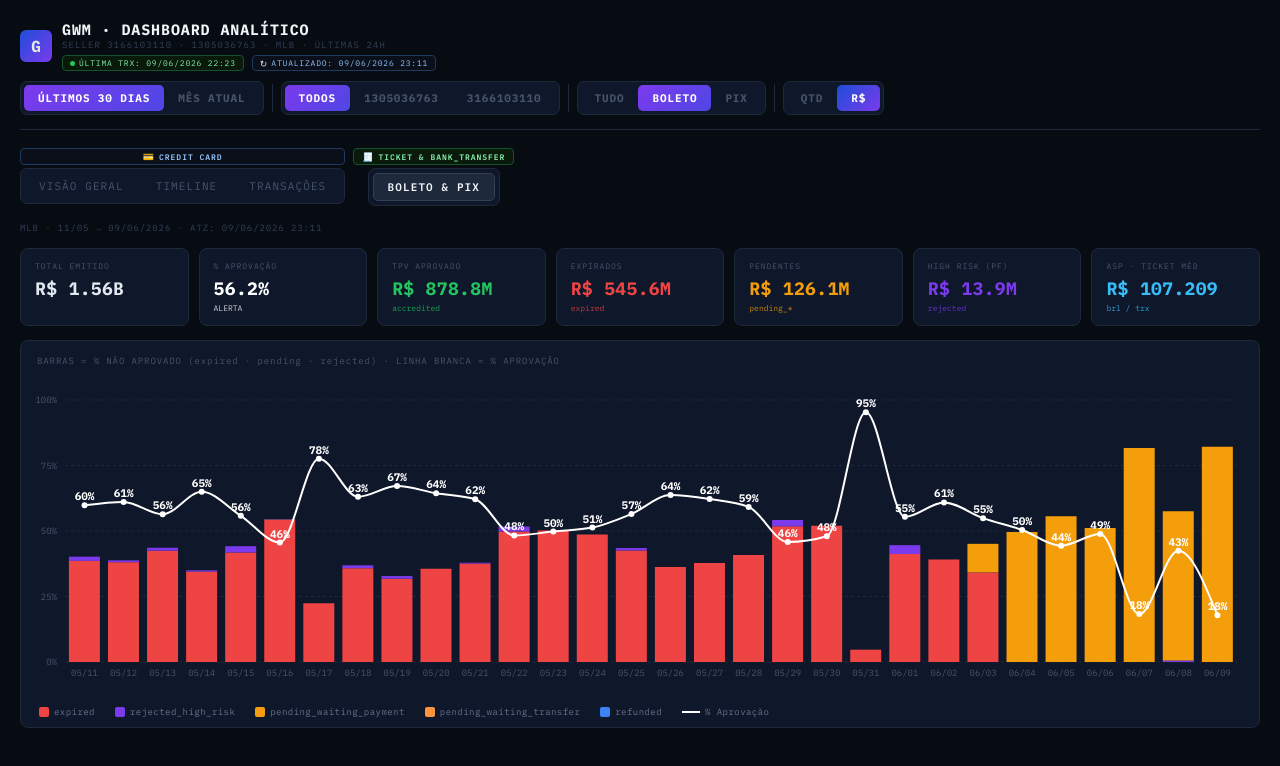
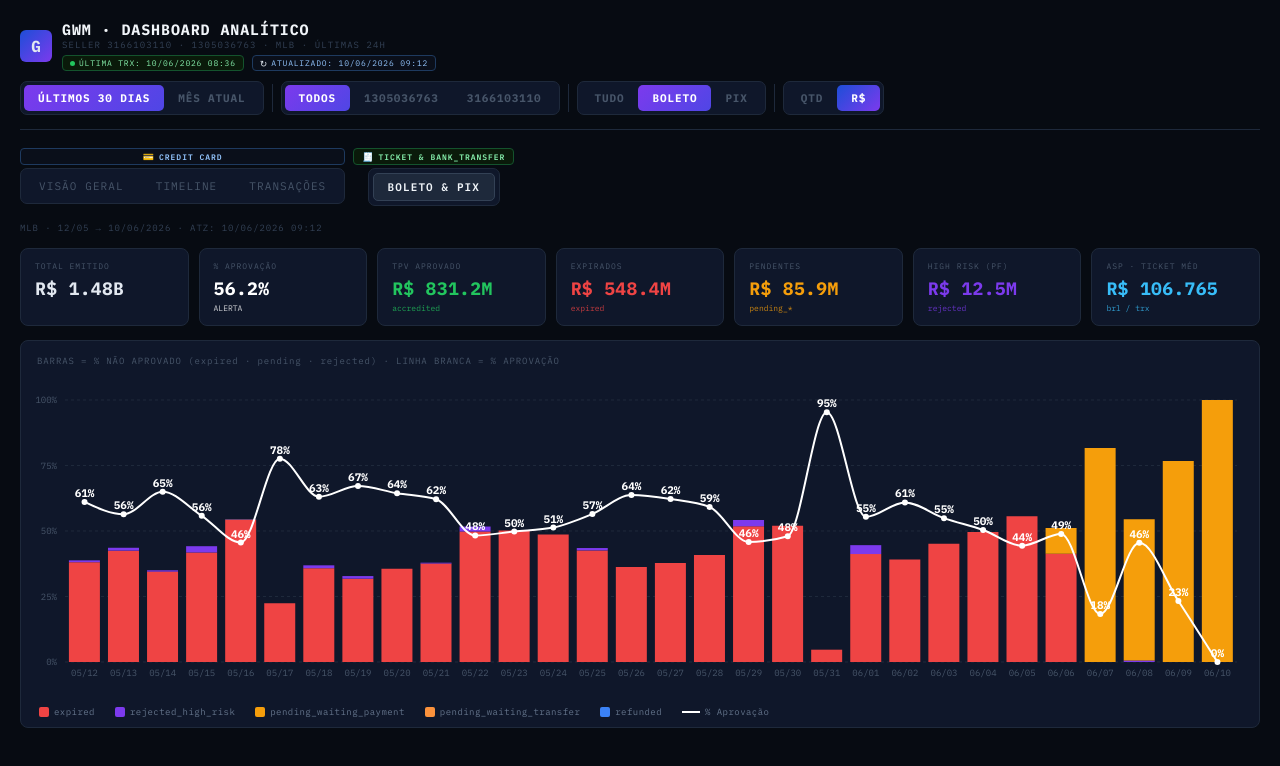
Before and after one commit to lucasmartinelli-code/gwm-dashboard, a React (Create React App) app: page / in a window 1280 px wide. Shown: the top 766 px of the page. Built offline with nearby package versions, Linux system fonts and the light colour scheme.

Commit message:
data: auto-update NRT 2026-06-10 09:11

```diff
--- a/src/GWMBoletoPixData.js
+++ b/src/GWMBoletoPixData.js
@@ -1,23 +1,9 @@
 // Gerado automaticamente — não editar manualmente
 // Fonte: BT_MP_PAY_PAYMENTS_NRT | MLB | não-cartão | sellers GWM
 // Período: últimos 30 dias
-export const BP_UPDATED = "09/06/2026 23:11";
+export const BP_UPDATED = "10/06/2026 09:12";
 
 export const RAW_BP = [
-  {f:"2026-05-11",s:"1305036763",m:"bolbradesco",si:"approved",d:"accredited",q:307,b:35412554},
-  {f:"2026-05-11",s:"1305036763",m:"bolbradesco",si:"cancelled",d:"expired",q:177,b:21944403},
-  {f:"2026-05-11",s:"1305036763",m:"bolbradesco",si:"rejected",d:"rejected_high_risk",q:4,b:754600},
-  {f:"2026-05-11",s:"1305036763",m:"pix",si:"approved",d:"accredited",q:158,b:9155070},
-  {f:"2026-05-11",s:"1305036763",m:"pix",si:"cancelled",d:"expired",q:100,b:6528025},
-  {f:"2026-05-11",s:"1305036763",m:"pix",si:"refunded",d:"refunded",q:7,b:63000},
-  {f:"2026-05-11",s:"1305036763",m:"pix",si:"rejected",d:"rejected_high_risk",q:2,b:282000},
-  {f:"2026-05-11",s:"3166103110",m:"bolbradesco",si:"approved",d:"accredited",q:184,b:17517653},
-  {f:"2026-05-11",s:"3166103110",m:"bolbradesco",si:"cancelled",d:"expired",q:98,b:12181281},
-  {f:"2026-05-11",s:"3166103110",m:"bolbradesco",si:"rejected",d:"rejected_high_risk",q:4,b:649360},
-  {f:"2026-05-11",s:"3166103110",m:"pix",si:"approved",d:"accredited",q:96,b:5343496},
-  {f:"2026-05-11",s:"3166103110",m:"pix",si:"cancelled",d:"expired",q:39,b:3292940},
-  {f:"2026-05-11",s:"3166103110",m:"pix",si:"refunded",d:"refunded",q:4,b:36000},
-  {f:"2026-05-11",s:"3166103110",m:"pix",si:"rejected",d:"rejected_high_risk",q:2,b:49000},
   {f:"2026-05-12",s:"1305036763",m:"account_money",si:"approved",d:"accredited",q:1,b:28443},
   {f:"2026-05-12",s:"1305036763",m:"bolbradesco",si:"approved",d:"accredited",q:289,b:31476477},
   {f:"2026-05-12",s:"1305036763",m:"bolbradesco",si:"cancelled",d:"expired",q:152,b:21156568},
@@ -253,28 +239,28 @@ export const RAW_BP = [
   {f:"2026-06-03",s:"1305036763",m:"pix",si:"cancelled",d:"expired",q:72,b:4556406},
   {f:"2026-06-03",s:"1305036763",m:"pix",si:"rejected",d:"rejected_high_risk",q:2,b:18000},
   {f:"2026-06-03",s:"3166103110",m:"bolbradesco",si:"approved",d:"accredited",q:83,b:8557758},
-  {f:"2026-06-03",s:"3166103110",m:"bolbradesco",si:"pending",d:"pending_waiting_payment",q:39,b:4894194},
+  {f:"2026-06-03",s:"3166103110",m:"bolbradesco",si:"cancelled",d:"expired",q:39,b:4894194},
   {f:"2026-06-03",s:"3166103110",m:"pix",si:"approved",d:"accredited",q:36,b:1766075},
   {f:"2026-06-03",s:"3166103110",m:"pix",si:"cancelled",d:"expired",q:19,b:1657227},
   {f:"2026-06-04",s:"1305036763",m:"bolbradesco",si:"approved",d:"accredited",q:41,b:1328073},
-  {f:"2026-06-04",s:"1305036763",m:"bolbradesco",si:"pending",d:"pending_waiting_payment",q:24,b:1211635},
+  {f:"2026-06-04",s:"1305036763",m:"bolbradesco",si:"cancelled",d:"expired",q:24,b:1211635},
   {f:"2026-06-04",s:"1305036763",m:"pix",si:"approved",d:"accredited",q:31,b:520800},
   {f:"2026-06-04",s:"1305036763",m:"pix",si:"cancelled",d:"expired",q:22,b:795482},
   {f:"2026-06-04",s:"3166103110",m:"bolbradesco",si:"approved",d:"accredited",q:6,b:254703},
-  {f:"2026-06-04",s:"3166103110",m:"bolbradesco",si:"pending",d:"pending_waiting_payment",q:5,b:344443},
+  {f:"2026-06-04",s:"3166103110",m:"bolbradesco",si:"cancelled",d:"expired",q:5,b:344443},
   {f:"2026-06-04",s:"3166103110",m:"pix",si:"approved",d:"accredited",q:3,b:27000},
   {f:"2026-06-04",s:"3166103110",m:"pix",si:"cancelled",d:"expired",q:4,b:113703},
   {f:"2026-06-05",s:"1305036763",m:"bolbradesco",si:"approved",d:"accredited",q:202,b:17451861},
-  {f:"2026-06-05",s:"1305036763",m:"bolbradesco",si:"pending",d:"pending_waiting_payment",q:184,b:21755276},
+  {f:"2026-06-05",s:"1305036763",m:"bolbradesco",si:"cancelled",d:"expired",q:184,b:21755276},
   {f:"2026-06-05",s:"1305036763",m:"pix",si:"approved",d:"accredited",q:173,b:6654118},
   {f:"2026-06-05",s:"1305036763",m:"pix",si:"cancelled",d:"expired",q:57,b:4235759},
   {f:"2026-06-05",s:"1305036763",m:"pix",si:"rejected",d:"rejected_high_risk",q:1,b:9000},
   {f:"2026-06-05",s:"3166103110",m:"bolbradesco",si:"approved",d:"accredited",q:55,b:4901454},
-  {f:"2026-06-05",s:"3166103110",m:"bolbradesco",si:"pending",d:"pending_waiting_payment",q:51,b:6241748},
+  {f:"2026-06-05",s:"3166103110",m:"bolbradesco",si:"cancelled",d:"expired",q:51,b:6241748},
   {f:"2026-06-05",s:"3166103110",m:"pix",si:"approved",d:"accredited",q:30,b:1577380},
   {f:"2026-06-05",s:"3166103110",m:"pix",si:"cancelled",d:"expired",q:11,b:983340},
   {f:"2026-06-06",s:"1305036763",m:"bolbradesco",si:"approved",d:"accredited",q:62,b:2589984},
-  {f:"2026-06-06",s:"1305036763",m:"bolbradesco",si:"pending",d:"pending_waiting_payment",q:52,b:2500031},
+  {f:"2026-06-06",s:"1305036763",m:"bolbradesco",si:"cancelled",d:"expired",q:52,b:2500031},
   {f:"2026-06-06",s:"1305036763",m:"pix",si:"approved",d:"accredited",q:69,b:1084886},
   {f:"2026-06-06",s:"1305036763",m:"pix",si:"cancelled",d:"expired",q:16,b:391591},
   {f:"2026-06-06",s:"3166103110",m:"bolbradesco",si:"approved",d:"accredited",q:9,b:371000},
@@ -287,22 +273,28 @@ export const RAW_BP = [
   {f:"2026-06-07",s:"1305036763",m:"pix",si:"cancelled",d:"expired",q:6,b:54000},
   {f:"2026-06-07",s:"3166103110",m:"bolbradesco",si:"pending",d:"pending_waiting_payment",q:1,b:54000},
   {f:"2026-06-07",s:"3166103110",m:"pix",si:"cancelled",d:"expired",q:1,b:9000},
-  {f:"2026-06-08",s:"1305036763",m:"bolbradesco",si:"approved",d:"accredited",q:267,b:26483199},
-  {f:"2026-06-08",s:"1305036763",m:"bolbradesco",si:"pending",d:"pending_waiting_payment",q:268,b:33158607},
+  {f:"2026-06-08",s:"1305036763",m:"bolbradesco",si:"approved",d:"accredited",q:276,b:28242509},
+  {f:"2026-06-08",s:"1305036763",m:"bolbradesco",si:"pending",d:"pending_waiting_payment",q:259,b:31399297},
   {f:"2026-06-08",s:"1305036763",m:"bolbradesco",si:"rejected",d:"rejected_high_risk",q:5,b:442905},
   {f:"2026-06-08",s:"1305036763",m:"pix",si:"approved",d:"accredited",q:184,b:7549378},
   {f:"2026-06-08",s:"1305036763",m:"pix",si:"cancelled",d:"expired",q:77,b:4536878},
   {f:"2026-06-08",s:"1305036763",m:"pix",si:"rejected",d:"rejected_high_risk",q:1,b:113300},
-  {f:"2026-06-08",s:"3166103110",m:"bolbradesco",si:"approved",d:"accredited",q:40,b:4274145},
-  {f:"2026-06-08",s:"3166103110",m:"bolbradesco",si:"pending",d:"pending_waiting_payment",q:63,b:8034272},
+  {f:"2026-06-08",s:"3166103110",m:"bolbradesco",si:"approved",d:"accredited",q:42,b:4661385},
+  {f:"2026-06-08",s:"3166103110",m:"bolbradesco",si:"pending",d:"pending_waiting_payment",q:61,b:7647032},
   {f:"2026-06-08",s:"3166103110",m:"pix",si:"approved",d:"accredited",q:25,b:1767179},
   {f:"2026-06-08",s:"3166103110",m:"pix",si:"cancelled",d:"expired",q:12,b:948892},
-  {f:"2026-06-09",s:"1305036763",m:"bolbradesco",si:"approved",d:"accredited",q:99,b:9209946},
-  {f:"2026-06-09",s:"1305036763",m:"bolbradesco",si:"pending",d:"pending_waiting_payment",q:392,b:38623333},
-  {f:"2026-06-09",s:"1305036763",m:"pix",si:"approved",d:"accredited",q:174,b:7026544},
-  {f:"2026-06-09",s:"1305036763",m:"pix",si:"pending",d:"pending_waiting_transfer",q:77,b:5973360},
-  {f:"2026-06-09",s:"3166103110",m:"bolbradesco",si:"approved",d:"accredited",q:13,b:919500},
-  {f:"2026-06-09",s:"3166103110",m:"bolbradesco",si:"pending",d:"pending_waiting_payment",q:98,b:8279022},
-  {f:"2026-06-09",s:"3166103110",m:"pix",si:"approved",d:"accredited",q:35,b:2299670},
-  {f:"2026-06-09",s:"3166103110",m:"pix",si:"pending",d:"pending_waiting_transfer",q:31,b:2256760}
+  {f:"2026-06-09",s:"1305036763",m:"bolbradesco",si:"approved",d:"accredited",q:113,b:12059696},
+  {f:"2026-06-09",s:"1305036763",m:"bolbradesco",si:"pending",d:"pending_waiting_payment",q:380,b:36051383},
+  {f:"2026-06-09",s:"1305036763",m:"pix",si:"approved",d:"accredited",q:178,b:7118944},
+  {f:"2026-06-09",s:"1305036763",m:"pix",si:"cancelled",d:"expired",q:1,b:408000},
+  {f:"2026-06-09",s:"1305036763",m:"pix",si:"pending",d:"pending_waiting_transfer",q:73,b:5481960},
+  {f:"2026-06-09",s:"3166103110",m:"bolbradesco",si:"approved",d:"accredited",q:16,b:1295740},
+  {f:"2026-06-09",s:"3166103110",m:"bolbradesco",si:"pending",d:"pending_waiting_payment",q:95,b:7902782},
+  {f:"2026-06-09",s:"3166103110",m:"pix",si:"approved",d:"accredited",q:36,b:2308670},
+  {f:"2026-06-09",s:"3166103110",m:"pix",si:"pending",d:"pending_waiting_transfer",q:30,b:2247760},
+  {f:"2026-06-10",s:"1305036763",m:"bolbradesco",si:"pending",d:"pending_waiting_payment",q:18,b:1461194},
+  {f:"2026-06-10",s:"1305036763",m:"pix",si:"approved",d:"accredited",q:1,b:9000},
+  {f:"2026-06-10",s:"1305036763",m:"pix",si:"pending",d:"pending_waiting_transfer",q:9,b:621802},
+  {f:"2026-06-10",s:"3166103110",m:"bolbradesco",si:"pending",d:"pending_waiting_payment",q:6,b:379988},
+  {f:"2026-06-10",s:"3166103110",m:"pix",si:"pending",d:"pending_waiting_transfer",q:2,b:18000}
 ];
--- a/src/GWMDashboard.jsx
+++ b/src/GWMDashboard.jsx
@@ -3,6 +3,32 @@ import { BarChart, Bar, XAxis, YAxis, Tooltip, ResponsiveContainer, Cell, PieCha
 import { RAW_BP, BP_UPDATED } from "./GWMBoletoPixData";
 
 const RAW = [
+  { id:"162610829679", payerId:"2135688152", collectorId:"3166103110", date:"10/06/2026 08:36", status:"approved", detail:"accredited", amount:35, method:"visa", op:"regular_payment" },
+  { id:"162610250507", payerId:"1640377514", collectorId:"3166103110", date:"10/06/2026 08:17", status:"approved", detail:"accredited", amount:35, method:"master", op:"regular_payment" },
+  { id:"162610602235", payerId:"1717718783", collectorId:"3166103110", date:"10/06/2026 08:17", status:"approved", detail:"accredited", amount:35, method:"master", op:"regular_payment" },
+  { id:"162610250367", payerId:"1529983056", collectorId:"3166103110", date:"10/06/2026 08:15", status:"approved", detail:"accredited", amount:35, method:"visa", op:"regular_payment" },
+  { id:"162610422227", payerId:"1400820396", collectorId:"3166103110", date:"10/06/2026 08:14", status:"approved", detail:"accredited", amount:350, method:"master", op:"regular_payment" },
+  { id:"162609202977", payerId:"1824887259", collectorId:"3166103110", date:"10/06/2026 08:14", status:"approved", detail:"accredited", amount:350, method:"master", op:"regular_payment" },
+  { id:"163414243236", payerId:"1930942864", collectorId:"3166103110", date:"10/06/2026 08:13", status:"approved", detail:"accredited", amount:35, method:"visa", op:"regular_payment" },
+  { id:"162607935777", payerId:"1767779957", collectorId:"3166103110", date:"10/06/2026 08:13", status:"approved", detail:"accredited", amount:35, method:"visa", op:"regular_payment" },
+  { id:"163413255684", payerId:"1595293213", collectorId:"3166103110", date:"10/06/2026 08:12", status:"approved", detail:"accredited", amount:35, method:"master", op:"regular_payment" },
+  { id:"163412078014", payerId:"1595293213", collectorId:"3166103110", date:"10/06/2026 08:08", status:"rejected", detail:"cc_rejected_bad_filled_security_code", amount:35, method:"master", op:"regular_payment" },
+  { id:"163413074648", payerId:"1766152199", collectorId:"3166103110", date:"10/06/2026 07:56", status:"approved", detail:"accredited", amount:35, method:"master", op:"regular_payment" },
+  { id:"163412378766", payerId:"1564847302", collectorId:"3166103110", date:"10/06/2026 07:49", status:"approved", detail:"accredited", amount:56, method:"visa", op:"recurring_payment" },
+  { id:"163410816596", payerId:"2218085007", collectorId:"3166103110", date:"10/06/2026 07:31", status:"approved", detail:"accredited", amount:56, method:"master", op:"regular_payment" },
+  { id:"162604287587", payerId:"1549964335", collectorId:"3166103110", date:"10/06/2026 07:29", status:"rejected", detail:"cc_rejected_call_for_authorize", amount:35, method:"visa", op:"regular_payment" },
+  { id:"163409846130", payerId:"1662046121", collectorId:"3166103110", date:"10/06/2026 07:07", status:"approved", detail:"accredited", amount:350, method:"master", op:"regular_payment" },
+  { id:"162604286385", payerId:"1565224636", collectorId:"3166103110", date:"10/06/2026 07:05", status:"approved", detail:"accredited", amount:350, method:"master", op:"regular_payment" },
+  { id:"163408530406", payerId:"1493919549", collectorId:"3166103110", date:"10/06/2026 06:56", status:"approved", detail:"accredited", amount:56, method:"master", op:"regular_payment" },
+  { id:"162601138701", payerId:"1661254076", collectorId:"3166103110", date:"10/06/2026 06:25", status:"approved", detail:"accredited", amount:56, method:"visa", op:"regular_payment" },
+  { id:"163404585044", payerId:"1964046978", collectorId:"3166103110", date:"10/06/2026 06:08", status:"approved", detail:"accredited", amount:56, method:"visa", op:"regular_payment" },
+  { id:"162592477591", payerId:"1641449541", collectorId:"3166103110", date:"10/06/2026 03:19", status:"approved", detail:"accredited", amount:35, method:"master", op:"regular_payment" },
+  { id:"163391791042", payerId:"1524062150", collectorId:"3166103110", date:"10/06/2026 00:54", status:"approved", detail:"accredited", amount:35, method:"master", op:"regular_payment" },
+  { id:"162587342865", payerId:"2449733516", collectorId:"3166103110", date:"10/06/2026 00:41", status:"approved", detail:"accredited", amount:56, method:"master", op:"regular_payment" },
+  { id:"163388144260", payerId:"2080903204", collectorId:"3166103110", date:"09/06/2026 23:43", status:"rejected", detail:"cc_rejected_high_risk", amount:56, method:"master", op:"regular_payment" },
+  { id:"162580760079", payerId:"2080903204", collectorId:"3166103110", date:"09/06/2026 23:41", status:"rejected", detail:"cc_rejected_bad_filled_security_code", amount:56, method:"master", op:"regular_payment" },
+  { id:"162580018735", payerId:"1824298302", collectorId:"3166103110", date:"09/06/2026 22:59", status:"approved", detail:"accredited", amount:35, method:"master", op:"regular_payment" },
+  { id:"162578471423", payerId:"1626168723", collectorId:"3166103110", date:"09/06/2026 22:52", status:"approved", detail:"accredited", amount:35, method:"master", op:"regular_payment" },
   { id:"162576107065", payerId:"1615483329", collectorId:"3166103110", date:"09/06/2026 22:23", status:"approved", detail:"accredited", amount:35, method:"visa", op:"regular_payment" },
   { id:"162573869995", payerId:"1779308706", collectorId:"3166103110", date:"09/06/2026 22:09", status:"approved", detail:"accredited", amount:35, method:"elo", op:"regular_payment" },
   { id:"163377752466", payerId:"1785325956", collectorId:"3166103110", date:"09/06/2026 21:57", status:"approved", detail:"accredited", amount:35, method:"master", op:"regular_payment" },
@@ -365,56 +391,11 @@ const RAW = [
   { id:"161645504041", payerId:"1606967658", collectorId:"3166103110", date:"04/06/2026 07:09", status:"approved", detail:"accredited", amount:350, method:"master", op:"regular_payment" },
   { id:"161645328725", payerId:"1672590617", collectorId:"3166103110", date:"04/06/2026 06:34", status:"approved", detail:"accredited", amount:350, method:"visa", op:"regular_payment" },
   { id:"162439169380", payerId:"1737995451", collectorId:"3166103110", date:"04/06/2026 06:00", status:"approved", detail:"accredited", amount:35, method:"visa", op:"regular_payment" },
-  { id:"162439140290", payerId:"3448567311", collectorId:"3166103110", date:"04/06/2026 05:12", status:"approved", detail:"accredited", amount:35, method:"master", op:"regular_payment" },
-  { id:"162427745634", payerId:"1531174633", collectorId:"3166103110", date:"04/06/2026 00:47", status:"approved", detail:"accredited", amount:56, method:"master", op:"regular_payment" },
-  { id:"162420105198", payerId:"1834895674", collectorId:"3166103110", date:"03/06/2026 23:07", status:"approved", detail:"accredited", amount:35, method:"master", op:"regular_payment" },
-  { id:"162418513960", payerId:"1562242185", collectorId:"3166103110", date:"03/06/2026 22:56", status:"approved", detail:"accredited", amount:35, method:"visa", op:"regular_payment" },
-  { id:"161618012141", payerId:"1635239700", collectorId:"3166103110", date:"03/06/2026 22:07", status:"approved", detail:"accredited", amount:35, method:"elo", op:"regular_payment" },
-  { id:"161616323739", payerId:"1449667342", collectorId:"3166103110", date:"03/06/2026 22:06", status:"approved", detail:"accredited", amount:56, method:"visa", op:"regular_payment" },
-  { id:"162414756206", payerId:"1657600952", collectorId:"3166103110", date:"03/06/2026 22:05", status:"approved", detail:"accredited", amount:35, method:"master", op:"regular_payment" },
-  { id:"161610073233", payerId:"1555289190", collectorId:"3166103110", date:"03/06/2026 21:19", status:"approved", detail:"accredited", amount:350, method:"master", op:"regular_payment" },
-  { id:"162404583242", payerId:"1793683180", collectorId:"3166103110", date:"03/06/2026 21:01", status:"approved", detail:"accredited", amount:350, method:"master", op:"regular_payment" },
-  { id:"161597729861", payerId:"3449651764", collectorId:"3166103110", date:"03/06/2026 20:06", status:"approved", detail:"accredited", amount:35, method:"visa", op:"regular_payment" },
-  { id:"161598271247", payerId:"1546782767", collectorId:"3166103110", date:"03/06/2026 20:03", status:"approved", detail:"accredited", amount:35, method:"master", op:"regular_payment" },
-  { id:"161583779729", payerId:"1536068103", collectorId:"3166103110", date:"03/06/2026 18:43", status:"approved", detail:"accredited", amount:56, method:"visa", op:"regular_payment" },
-  { id:"161583731287", payerId:"1536068103", collectorId:"3166103110", date:"03/06/2026 18:39", status:"rejected", detail:"cc_rejected_other_reason", amount:56, method:"visa", op:"regular_payment" },
-  { id:"162379856898", payerId:"1787156685", collectorId:"3166103110", date:"03/06/2026 18:31", status:"approved", detail:"accredited", amount:350, method:"master", op:"regular_payment" },
-  { id:"161581759551", payerId:"1631780011", collectorId:"3166103110", date:"03/06/2026 18:30", status:"approved", detail:"accredited", amount:20, method:"master", op:"regular_payment" },
-  { id:"161565607093", payerId:"1655043324", collectorId:"3166103110", date:"03/06/2026 16:53", status:"approved", detail:"accredited", amount:35, method:"master", op:"regular_payment" },
-  { id:"161557441287", payerId:"1546779548", collectorId:"3166103110", date:"03/06/2026 16:01", status:"approved", detail:"accredited", amount:35, method:"elo", op:"regular_payment" },
-  { id:"161556411267", payerId:"1785126378", collectorId:"3166103110", date:"03/06/2026 15:53", status:"approved", detail:"accredited", amount:350, method:"visa", op:"regular_payment" },
-  { id:"162353926590", payerId:"1819731278", collectorId:"3166103110", date:"03/06/2026 15:50", status:"approved", detail:"accredited", amount:35, method:"master", op:"regular_payment" },
-  { id:"161556410675", payerId:"1819731278", collectorId:"3166103110", date:"03/06/2026 15:47", status:"rejected", detail:"cc_rejected_bad_filled_security_code", amount:35, method:"visa", op:"regular_payment" },
-  { id:"162351223652", payerId:"3449043818", collectorId:"3166103110", date:"03/06/2026 15:43", status:"approved", detail:"accredited", amount:35, method:"visa", op:"regular_payment" },
-  { id:"161553642703", payerId:"1135067068", collectorId:"3166103110", date:"03/06/2026 15:29", status:"approved", detail:"accredited", amount:350, method:"master", op:"regular_payment" },
-  { id:"161550024989", payerId:"2933800366", collectorId:"3166103110", date:"03/06/2026 15:07", status:"approved", detail:"accredited", amount:35, method:"master", op:"regular_payment" },
-  { id:"161548854973", payerId:"1515491621", collectorId:"3166103110", date:"03/06/2026 14:58", status:"approved", detail:"accredited", amount:350, method:"visa", op:"regular_payment" },
-  { id:"161548866511", payerId:"1627852362", collectorId:"3166103110", date:"03/06/2026 14:55", status:"approved", detail:"accredited", amount:56, method:"master", op:"regular_payment" },
-  { id:"161547251339", payerId:"1614616537", collectorId:"3166103110", date:"03/06/2026 14:53", status:"approved", detail:"accredited", amount:350, method:"master", op:"regular_payment" },
-  { id:"162342743096", payerId:"2993039965", collectorId:"3166103110", date:"03/06/2026 14:42", status:"approved", detail:"accredited", amount:35, method:"visa", op:"regular_payment" },
-  { id:"162334526812", payerId:"1625344444", collectorId:"3166103110", date:"03/06/2026 13:46", status:"approved", detail:"accredited", amount:35, method:"master", op:"regular_payment" },
-  { id:"161527647907", payerId:"1432828768", collectorId:"3166103110", date:"03/06/2026 12:59", status:"rejected", detail:"cc_rejected_call_for_authorize", amount:350, method:"amex", op:"regular_payment" },
-  { id:"162319946608", payerId:"1616084251", collectorId:"3166103110", date:"03/06/2026 12:23", status:"approved", detail:"accredited", amount:35, method:"visa", op:"regular_payment" },
-  { id:"162313178220", payerId:"1648087924", collectorId:"3166103110", date:"03/06/2026 11:42", status:"approved", detail:"accredited", amount:35, method:"master", op:"regular_payment" },
-  { id:"162309479940", payerId:"3448468284", collectorId:"3166103110", date:"03/06/2026 11:39", status:"approved", detail:"accredited", amount:56, method:"elo", op:"regular_payment" },
-  { id:"162304876956", payerId:"1608743050", collectorId:"3166103110", date:"03/06/2026 11:01", status:"approved", detail:"accredited", amount:35, method:"visa", op:"regular_payment" },
-  { id:"161506737181", payerId:"1751680767", collectorId:"3166103110", date:"03/06/2026 10:54", status:"approved", detail:"accredited", amount:56, method:"elo", op:"regular_payment" },
-  { id:"161504737601", payerId:"2139794350", collectorId:"3166103110", date:"03/06/2026 10:46", status:"approved", detail:"accredited", amount:35, method:"visa", op:"regular_payment" },
-  { id:"162293459838", payerId:"1402401829", collectorId:"3166103110", date:"03/06/2026 09:58", status:"approved", detail:"accredited", amount:350, method:"master", op:"regular_payment" },
-  { id:"161499520385", payerId:"1553702943", collectorId:"3166103110", date:"03/06/2026 09:56", status:"approved", detail:"accredited", amount:35, method:"visa", op:"regular_payment" },
-  { id:"162293270740", payerId:"2056169128", collectorId:"3166103110", date:"03/06/2026 09:39", status:"approved", detail:"accredited", amount:56, method:"master", op:"regular_payment" },
-  { id:"162292251168", payerId:"1471117376", collectorId:"3166103110", date:"03/06/2026 09:39", status:"approved", detail:"accredited", amount:56, method:"master", op:"regular_payment" },
-  { id:"162293270360", payerId:"1418620789", collectorId:"3166103110", date:"03/06/2026 09:33", status:"approved", detail:"accredited", amount:350, method:"master", op:"regular_payment" },
-  { id:"161491856909", payerId:"1588790893", collectorId:"3166103110", date:"03/06/2026 09:05", status:"approved", detail:"accredited", amount:35, method:"visa", op:"regular_payment" },
-  { id:"162284731750", payerId:"1785035640", collectorId:"3166103110", date:"03/06/2026 08:52", status:"approved", detail:"accredited", amount:350, method:"master", op:"regular_payment" },
-  { id:"161477341777", payerId:"1380183432", collectorId:"3166103110", date:"03/06/2026 06:53", status:"approved", detail:"accredited", amount:35, method:"master", op:"regular_payment" },
-  { id:"162271073894", payerId:"1629290966", collectorId:"3166103110", date:"03/06/2026 06:31", status:"approved", detail:"accredited", amount:35, method:"master", op:"regular_payment" },
-  { id:"161471030401", payerId:"1604151454", collectorId:"3166103110", date:"03/06/2026 02:21", status:"approved", detail:"accredited", amount:35, method:"visa", op:"regular_payment" },
-  { id:"162265385094", payerId:"1926551159", collectorId:"3166103110", date:"03/06/2026 01:47", status:"approved", detail:"accredited", amount:35, method:"elo", op:"regular_payment" }
+  { id:"162439140290", payerId:"3448567311", collectorId:"3166103110", date:"04/06/2026 05:12", status:"approved", detail:"accredited", amount:35, method:"master", op:"regular_payment" }
 ];
 
 const COLLECTOR_ID = "3166103110";
-const LAST_UPDATED = "09/06/2026 23:11";
+const LAST_UPDATED = "10/06/2026 09:12";
 const LAST_TRX     = RAW.length > 0 ? RAW[0].date : "-";
 const METHOD_COLORS = { master:"#3b82f6", visa:"#a855f7", amex:"#10b981" };
 const STATUS_COLORS = { approved:"#22c55e", rejected:"#ef4444", refunded:"#f59e0b" };
```
